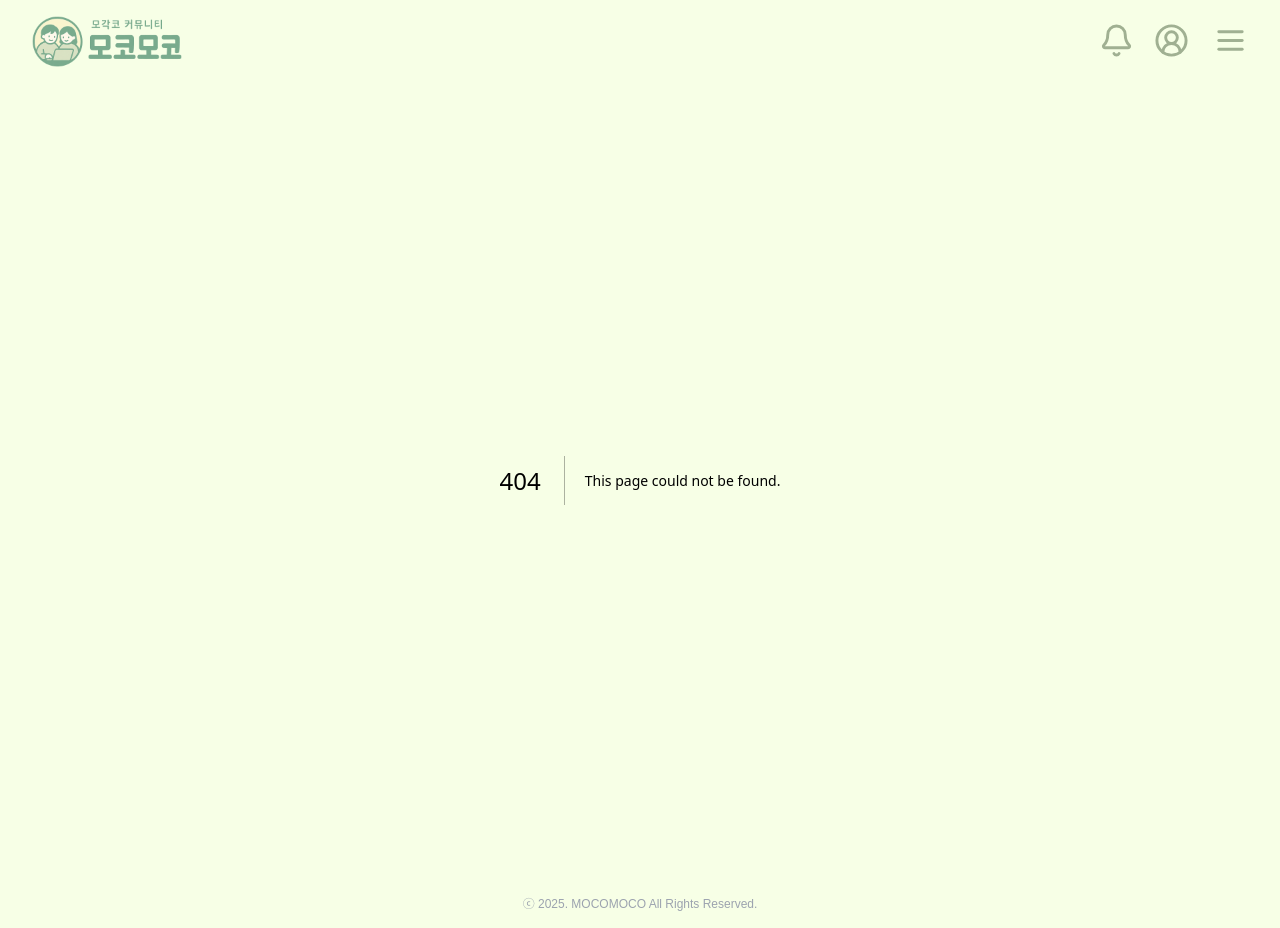
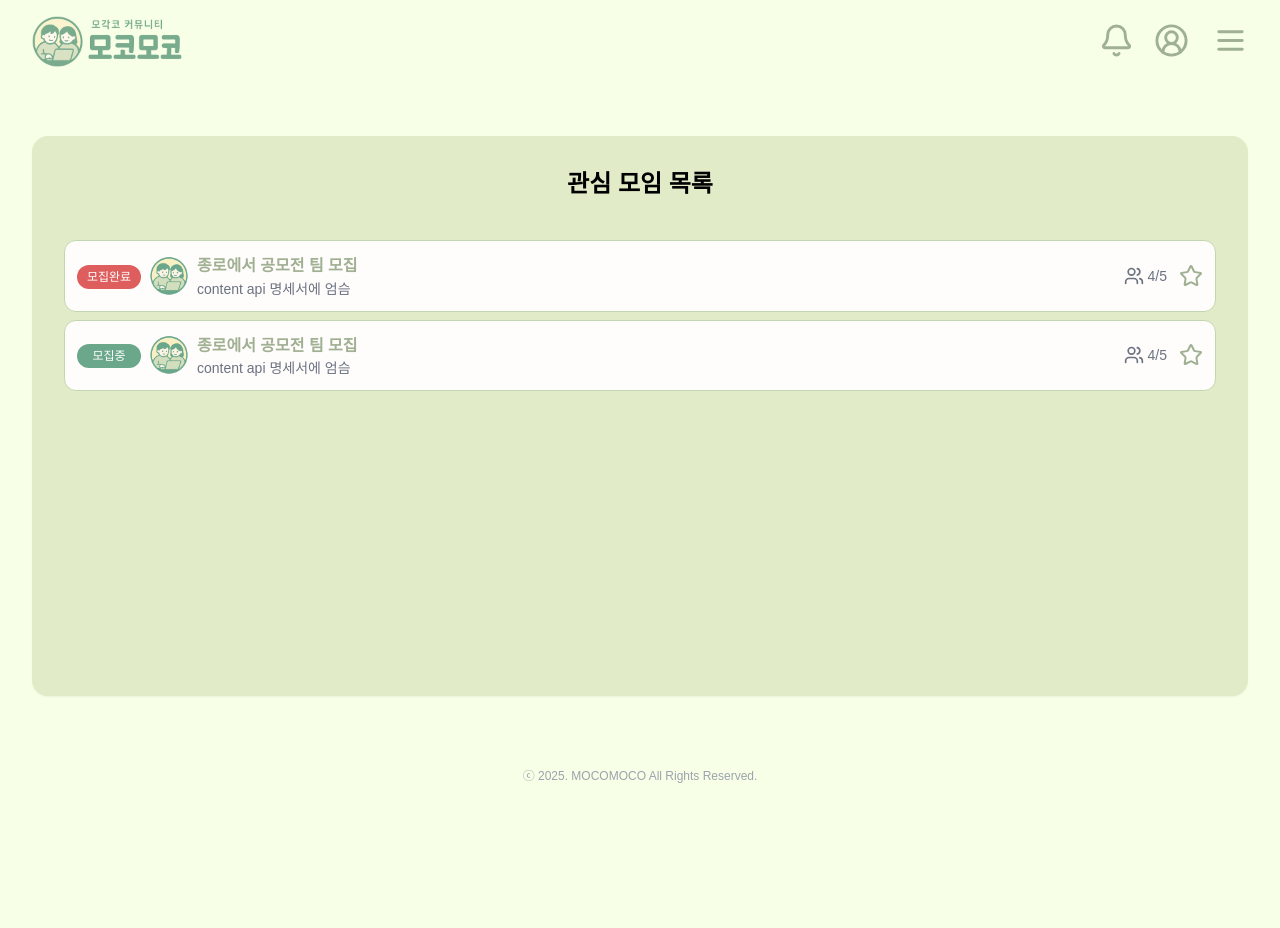
Before and after one commit to seonysun/mocomoco-FE, a Next.js app: page /mypage/wishlist in a window 1280 px wide. Before the commit this address had no page. After the commit the page ends 800 px from the top, so only its background shows below. Built offline with nearby package versions, Linux system fonts and the light colour scheme; a web font is replaced by a local one.

Commit message:
Deploy from GitHub Actions

```diff
--- /dev/null
+++ b/src/app/mypage/wishlist/page.tsx
@@ -0,0 +1,33 @@
+import MyMoimBox from '@/components/mypage/MyMoimBox';
+import MyMoimCard from '@/components/mypage/MyMoimCard';
+
+const wishlist = [
+  {
+    id: 17,
+    title: '종로에서 공모전 팀 모집',
+    category: '공모전',
+    is_closed: true,
+    date: '2025-05-06T15:00:00',
+    place_name: '토즈 종로점',
+    created_at: '2025-04-20T14:30:00',
+  },
+  {
+    id: 17,
+    title: '종로에서 공모전 팀 모집',
+    category: '공모전',
+    is_closed: false,
+    date: '2025-05-06T15:00:00',
+    place_name: '토즈 종로점',
+    created_at: '2025-04-20T14:30:00',
+  },
+];
+
+export default function Wish() {
+  return (
+    <MyMoimBox title="관심 모임 목록">
+      {wishlist.map(moim => (
+        <MyMoimCard key={moim.id} moim={moim} />
+      ))}
+    </MyMoimBox>
+  );
+}
--- /dev/null
+++ b/src/components/mypage/MyMoimBox.tsx
@@ -0,0 +1,21 @@
+'use client';
+
+type BoxProps = {
+  title?: string;
+  children: React.ReactNode;
+};
+
+const MyMoimBox = ({ title, children }: BoxProps) => {
+  return (
+    <section className="flex h-[70vh] flex-col gap-2 rounded-2xl bg-main-medium p-8 shadow-sm">
+      {title && (
+        <h2 className="mb-8 text-center text-2xl font-semibold">{title}</h2>
+      )}
+      <div className="flex flex-1 flex-col gap-2 overflow-y-auto">
+        {children}
+      </div>
+    </section>
+  );
+};
+
+export default MyMoimBox;
--- /dev/null
+++ b/src/components/mypage/MyMoimCard.tsx
@@ -0,0 +1,58 @@
+'use client';
+
+import { Moim } from '@/types/moim';
+import Image from 'next/image';
+import Logo from '@images/Logo.png';
+import FavoriteButton from '@/components/common/button/FavoriteButton';
+import { Users } from 'lucide-react';
+import Button from '@/components/common/button/Button';
+import { usePathname } from 'next/navigation';
+
+type MoimProps = {
+  moim: Moim;
+};
+
+const MyMoimCard = ({ moim }: MoimProps) => {
+  const pathname = usePathname();
+  const isWishlist = pathname.startsWith('/mypage/wishlist');
+
+  return (
+    <div className="flex w-full items-center justify-between rounded-xl border border-main-base bg-[#FFFCFC] p-3">
+      <div className="flex items-center gap-2">
+        <span className="w-16">
+          {moim.is_closed ? (
+            <Button size="xs" color="red">
+              모집완료
+            </Button>
+          ) : (
+            <Button size="xs">모집중</Button>
+          )}
+        </span>
+        <Image src={Logo} className="size-10 rounded-xl" alt="유저 이미지" />
+        <div>
+          <p className="line-clamp-1 font-semibold text-main-header">
+            {moim.title}
+          </p>
+          <p className="line-clamp-1 text-sm text-gray-500">
+            content api 명세서에 엄슴
+          </p>
+        </div>
+      </div>
+      <div className="flex items-center gap-3">
+        <span className="flex items-center gap-1 text-gray-500">
+          <Users size={20} />
+          <span className="text-sm">4/5</span>
+        </span>
+        {isWishlist ? (
+          <FavoriteButton type={'star'} color="#A0B092" />
+        ) : (
+          <Button size="xs" color="dark">
+            나가기
+          </Button>
+        )}
+      </div>
+    </div>
+  );
+};
+
+export default MyMoimCard;
--- /dev/null
+++ b/src/types/moim.ts
@@ -0,0 +1,9 @@
+export type Moim = {
+  id: number;
+  title: string;
+  category: string;
+  is_closed: boolean;
+  date: string;
+  place_name: string;
+  created_at: string;
+};
```
